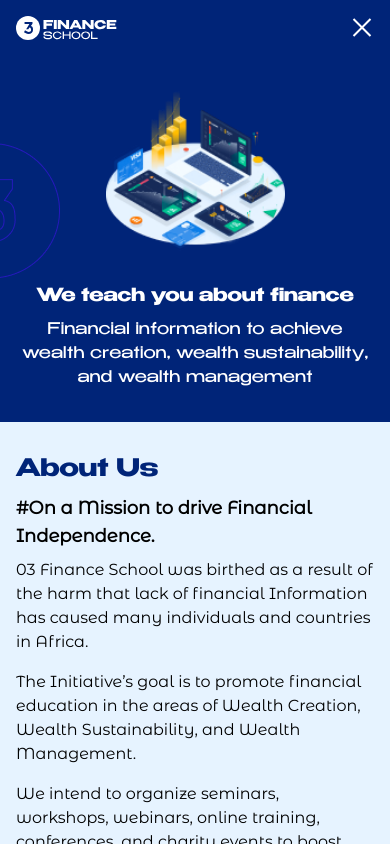
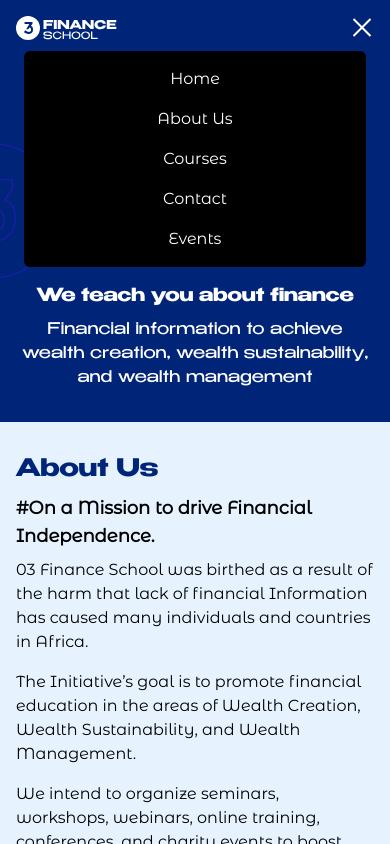
Before and after one commit to Jaeger-11/O3-Finance-School, a React (Vite) app: page / in a window 390 px wide. Both pictures are taken after a click on the button 362 px from the left and 29 px from the top of the page. Shown: the top 844 px of the page. Built offline with nearby package versions, Linux system fonts and the light colour scheme.

Commit message:
mobile menu

```diff
--- a/src/components/Navbar.jsx
+++ b/src/components/Navbar.jsx
@@ -19,20 +19,33 @@
 
         {/* <!-- menu items --> */}
         <div class="hidden md:flex gap-8 items-center">
-          <a href="/" class="hover:font-bold text-white font-medium">Home</a>
-          <a href="#" class="hover:font-bold text-white font-medium">About Us</a>
-          <a href="#" class="hover:font-bold text-white font-medium">Courses</a>
-          <a href="#" class="hover:font-bold text-white font-medium">Contact</a>
-          <a href="#" class="hover:font-bold text-white font-medium">Events</a>
+          <a href="/" className="hover:font-bold text-white font-medium">Home</a>
+          <a href="#" className="hover:font-bold text-white font-medium">About Us</a>
+          <a href="#" className="hover:font-bold text-white font-medium">Courses</a>
+          <a href="#" className="hover:font-bold text-white font-medium">Contact</a>
+          <a href="#" className="hover:font-bold text-white font-medium">Events</a>
         </div>
 
         {/* <!-- Hamburger Icon --> */}
-        <button class={clicked ? "open hamburger md:hidden" : "hamburger md:hidden"} id="menu-btn" onClick={toggleClicked}>
-          <span class="hamburger-top "></span>
-          <span class="hamburger-middle"></span>
-          <span class="hamburger-bottom"></span>
+        <button className={clicked ? "open hamburger md:hidden" : "hamburger md:hidden"} id="menu-btn" onClick={toggleClicked}>
+          <span className="hamburger-top "></span>
+          <span className="hamburger-middle"></span>
+          <span className="hamburger-bottom"></span>
         </button>
       </div>
+
+      {/* <!-- Mobile Menu --> */}
+      { clicked ?
+      <div class="md:hidden">
+        <div id="menu" className="absolute flex flex-col items-center text-center rounded-md left-6 right-6 self-end py-4 mt-2 gap-4 bg-black">
+          <p><a href="/" className="hover:font-bold text-white font-medium">Home</a></p>
+          <p><a href="/" className="hover:font-bold text-white font-medium">About Us</a></p>
+          <p><a href="/" className="hover:font-bold text-white font-medium">Courses</a></p>
+          <p><a href="/" className="hover:font-bold text-white font-medium">Contact</a></p>
+          <p><a href="/" className="hover:font-bold text-white font-medium">Events</a></p>
+        </div>
+      </div> : undefined
+      }
     </nav>
   )
 }
```
